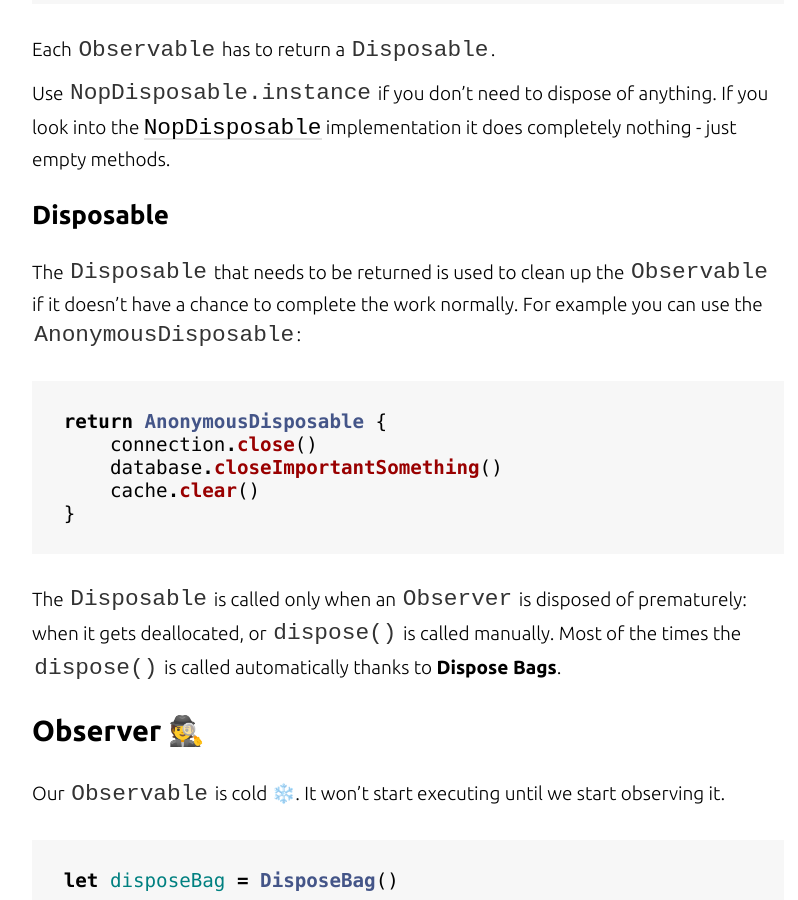
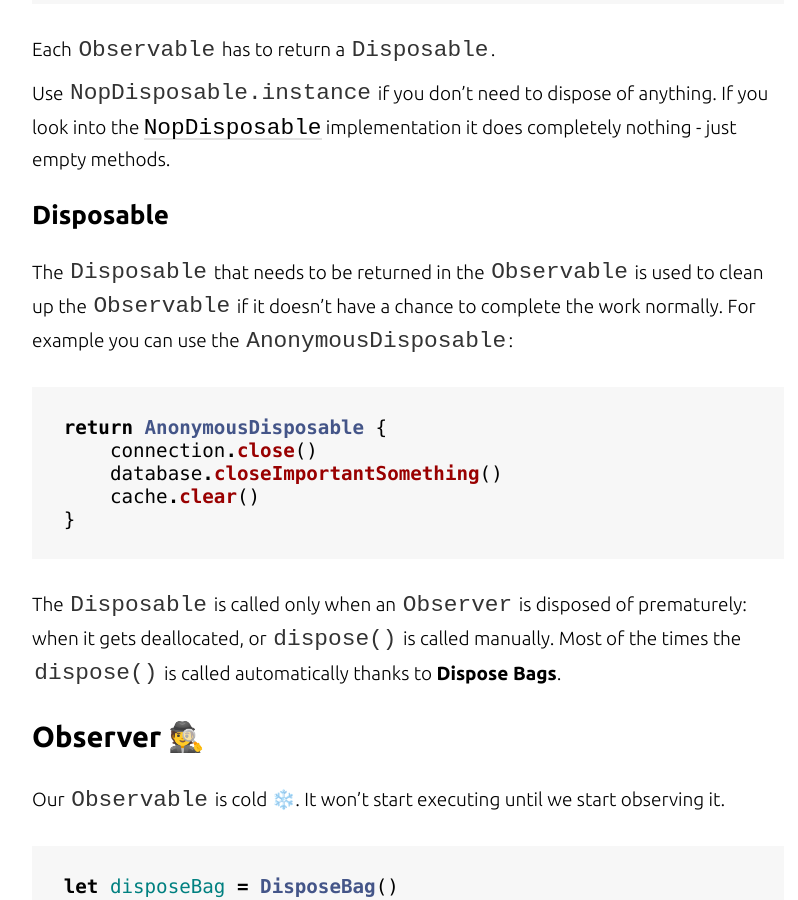
Before and after one commit to michalciurus/michalciurus.github.io, a Jekyll site: the page built from _posts/2016-07-16-RxSwift-for-dummies-#1-Observables.markdown, in a window 1280 px wide and 900 px high, scrolled down 2960 px. Shown: the whole window, without its empty margins (232-1030 px from the left). Built offline with Jekyll 4.4.1, drawn with Linux system fonts in a browser that asks for light colours; nearby versions of some CDN libraries.

Commit message:
no message

```diff
--- a/_posts/2016-07-16-RxSwift-for-dummies-#1-Observables.markdown
+++ b/_posts/2016-07-16-RxSwift-for-dummies-#1-Observables.markdown
@@ -81,7 +81,7 @@ If you look into the [`NopDisposable`](https://github.com/ReactiveX/RxSwift/blob
 
 #### Disposable
 
-The `Disposable` that needs to be returned is used to  clean up the `Observable` if it doesn't have a chance to complete the work normally. For example you can use the `AnonymousDisposable`:
+The `Disposable` that needs to be returned in the `Observable` is used to  clean up the `Observable` if it doesn't have a chance to complete the work normally. For example you can use the `AnonymousDisposable`:
 
 {% highlight swift %}
 return AnonymousDisposable {
```
